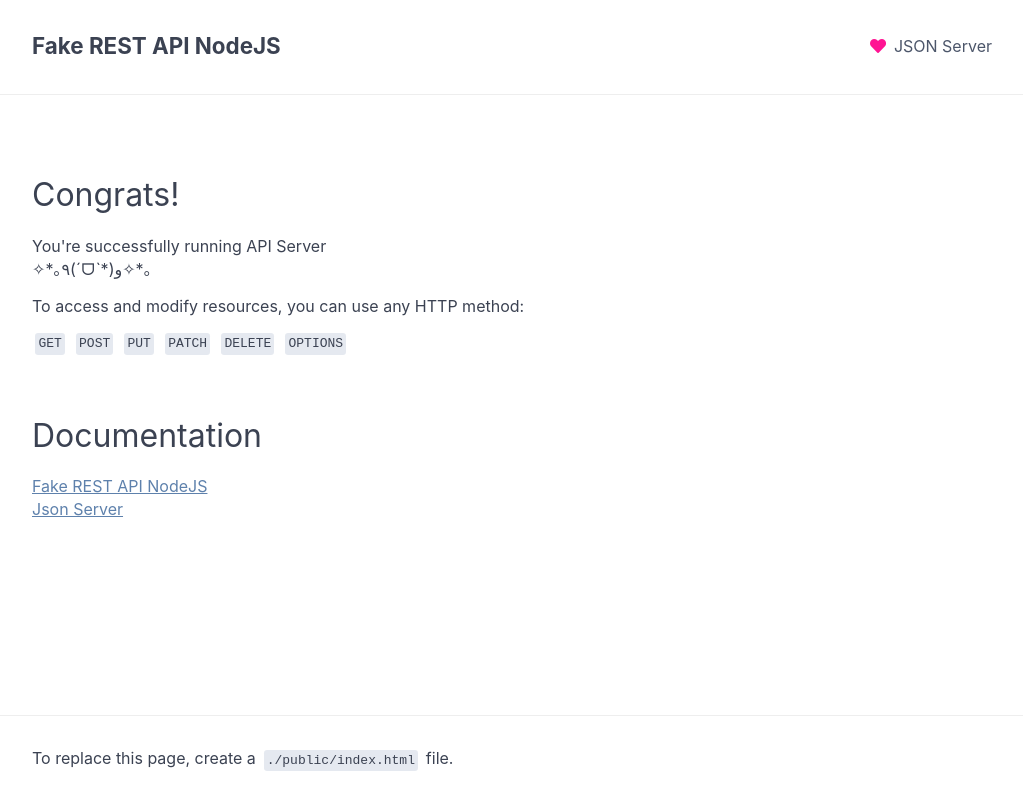
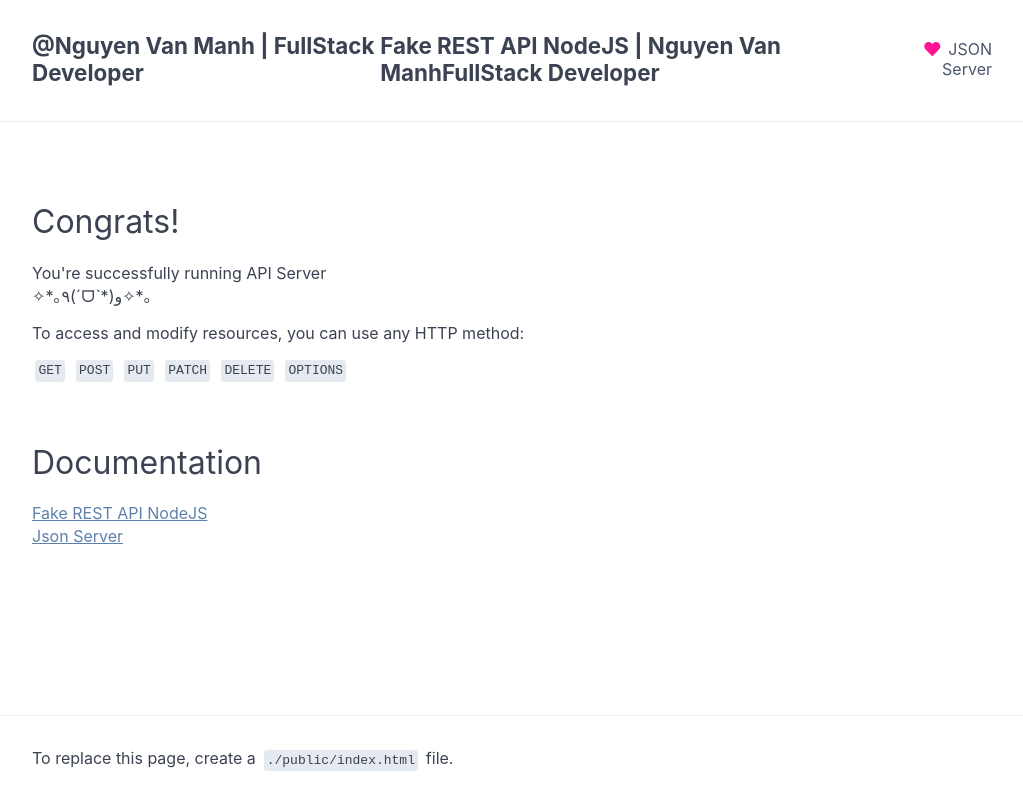
Before and after one commit to NguyenVanManh-AI/m-fake-rest-api-nodejs, a website: page public/index.html in a window 1280 px wide. Shown: the whole page, without its empty margins (128-1151 px from the left). Drawn offline with Linux system fonts and the light colour scheme; no server answers.

Commit message:
fake-rest-api-nodejs

```diff
--- a/public/index.html
+++ b/public/index.html
@@ -15,7 +15,8 @@
       <div class="container">
         <nav>
           <ul>
-            <li class="title">Fake REST API NodeJS</li>
+            <li class="title">@Nguyen Van Manh | FullStack Developer</li>
+            <li class="title">Fake REST API NodeJS | Nguyen Van ManhFullStack Developer</li>
             <li>
               <a href="https://github.com/users/typicode/sponsorship">
                 <i class="fas fa-heart"></i>JSON Server
```
